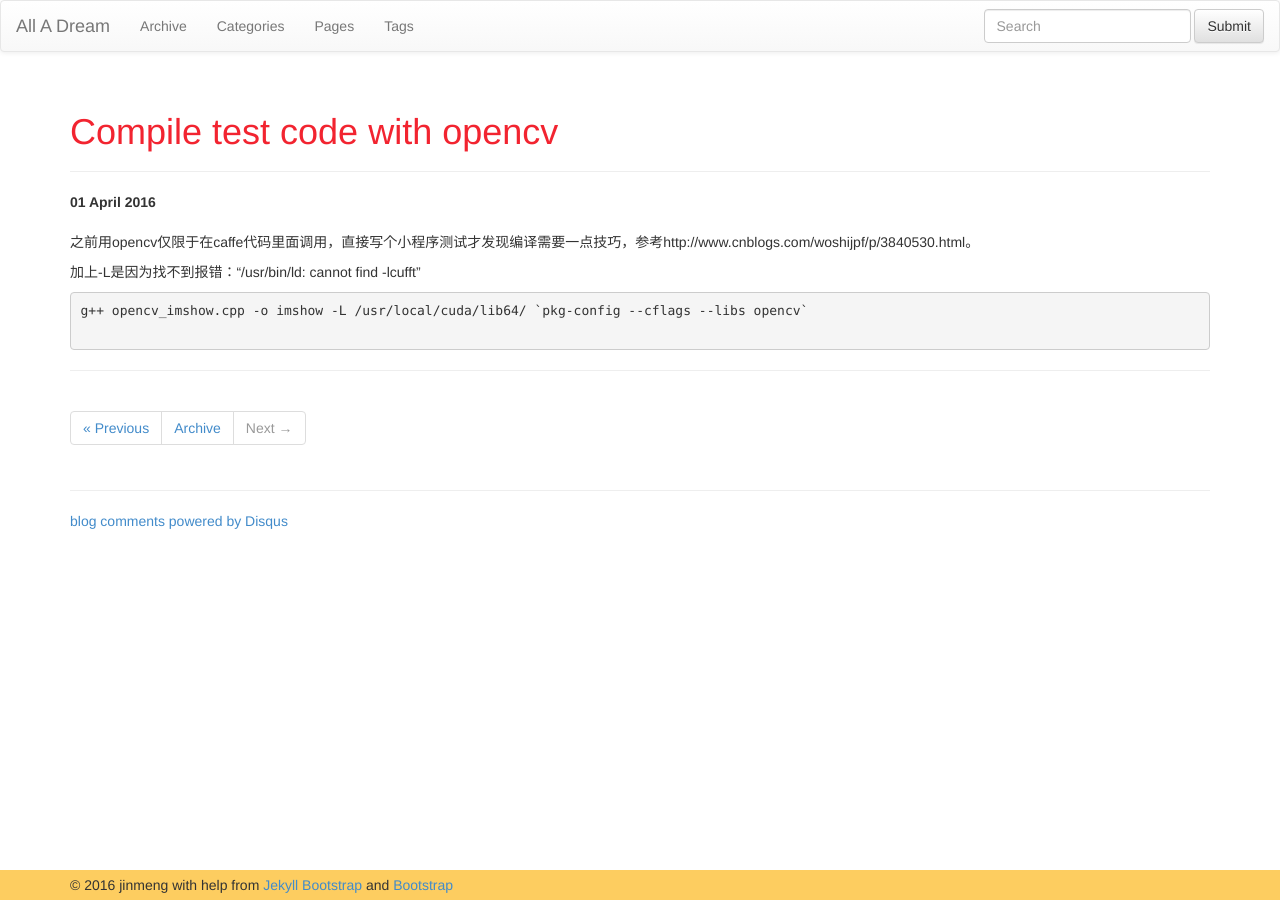
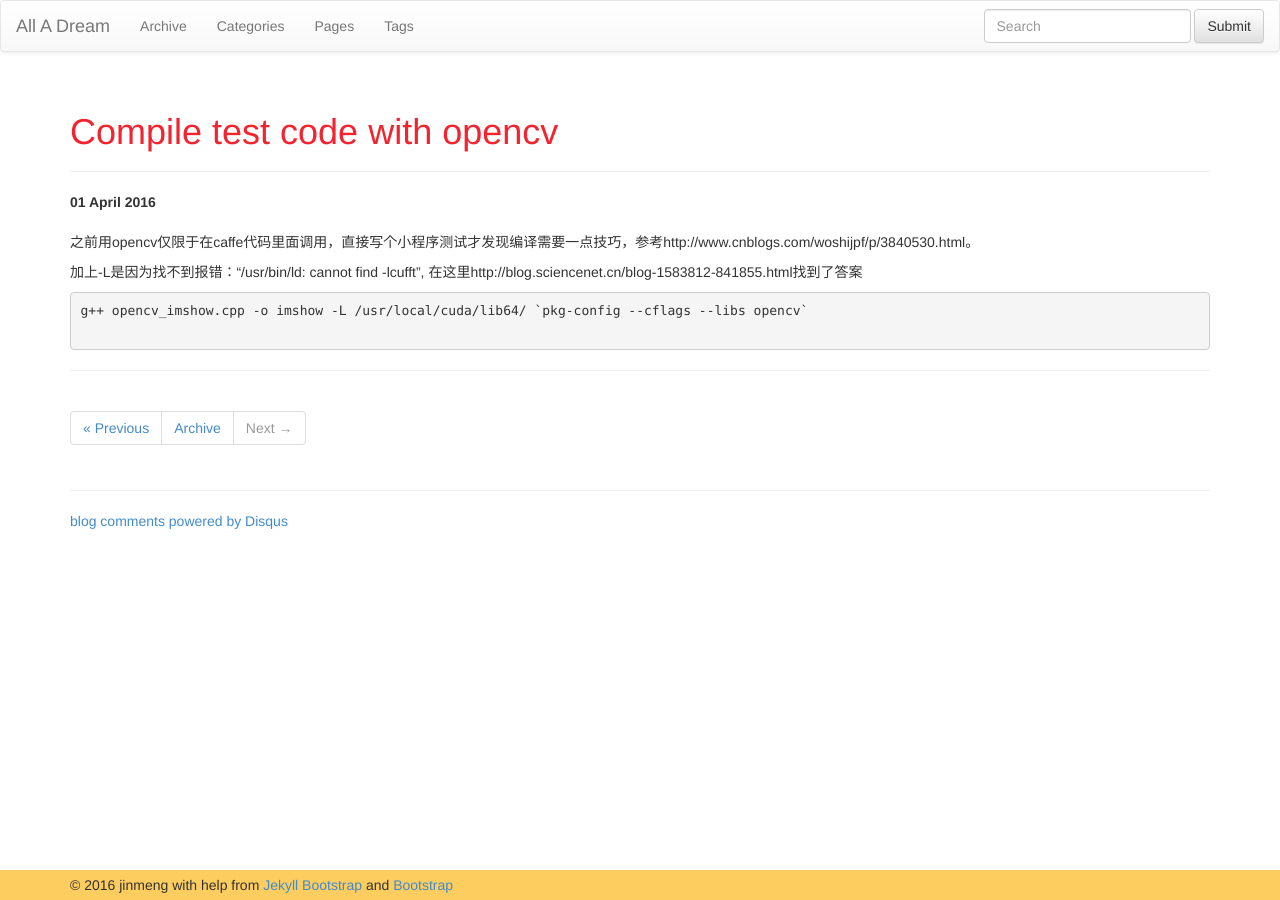
Before and after one commit to jinmeng/jinmeng.github.io, a Jekyll site: the page built from _posts/2016-4-1-complie-test-code-with-opencv.md, in a window 1280 px wide. Built offline with Jekyll 4.4.1, drawn with Linux system fonts in a browser that asks for light colours; nearby versions of some CDN libraries; comment, search, counter and statistics services are not loaded.

Commit message:
add notes of compling test code with opencv.md

````diff
--- a/_posts/2016-4-1-complie-test-code-with-opencv.md
+++ b/_posts/2016-4-1-complie-test-code-with-opencv.md
@@ -5,7 +5,7 @@ title: Compile test code with opencv
 
 之前用opencv仅限于在caffe代码里面调用，直接写个小程序测试才发现编译需要一点技巧，参考http://www.cnblogs.com/woshijpf/p/3840530.html。
 
-加上-L是因为找不到报错：“/usr/bin/ld: cannot find -lcufft”
+加上-L是因为找不到报错：“/usr/bin/ld: cannot find -lcufft”, 在这里http://blog.sciencenet.cn/blog-1583812-841855.html找到了答案
 
 ```
 g++ opencv_imshow.cpp -o imshow -L /usr/local/cuda/lib64/ `pkg-config --cflags --libs opencv`
````
